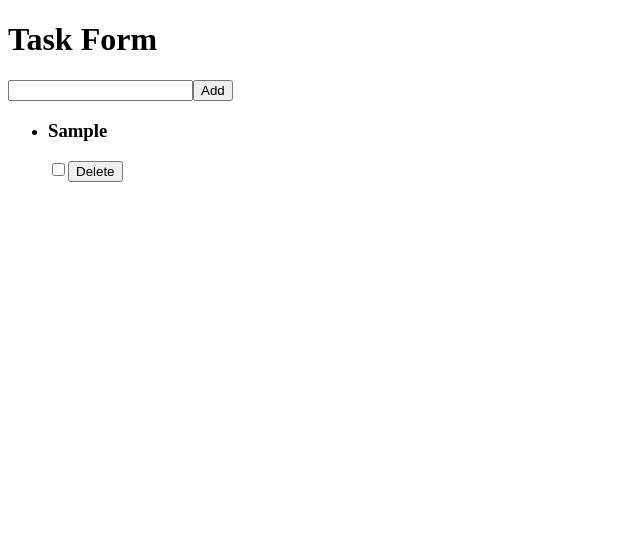
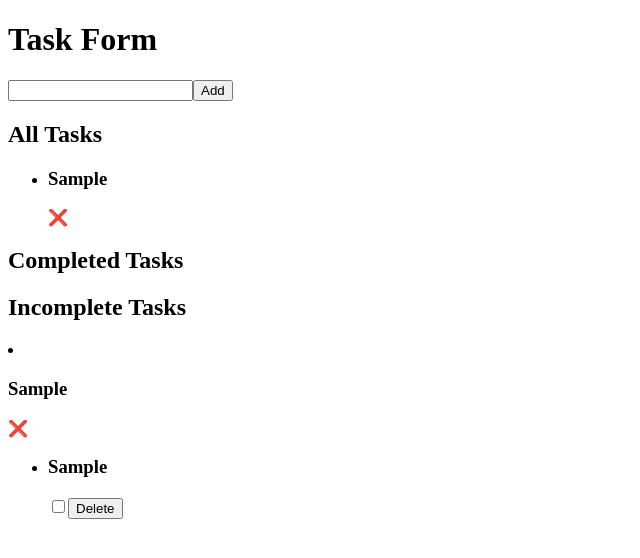
Before and after one commit to Saron-A/nexus_dynamic_task_manager, a React (Vite) app: page / in a window 1280 px wide. Both pictures are taken after typing "Sample" into the empty fields and a click on the button "Add". Shown: the top 558 px of the page, without its empty margins (0-640 px from the left). Built offline with nearby package versions, Linux system fonts and the light colour scheme.

Commit message:
Create filters for the tasks (all, completed, incomplete).

```diff
--- a/src/App.jsx
+++ b/src/App.jsx
@@ -1,6 +1,7 @@
 import { useState } from "react";
 import TaskForm from "./components/TaskForm";
 import TaskList from "./components/TaskList";
+import TaskFilter from "./components/TaskFilter";
 
 const App = () => {
   // make this an array of tasks
@@ -8,6 +9,7 @@ const App = () => {
   return (
     <>
       <TaskForm tasks={tasks} setTasks={setTasks} />
+      <TaskFilter tasks={tasks} setTasks={setTasks} />
       <TaskList tasks={tasks} setTasks={setTasks} />
     </>
   );
--- /dev/null
+++ b/src/components/TaskFilter.jsx
@@ -0,0 +1,55 @@
+import React from "react";
+
+const TaskFilter = ({ tasks, setTasks }) => {
+  return (
+    <>
+      {tasks.length !== 0 ? (
+        <>
+          {/* Have different filters - All task, Completed Tasks and Not completed tasks */}
+
+          <div className="allTasks">
+            <h2>All Tasks</h2>
+            <ul>
+              {tasks.map((allTask) => (
+                <li key={allTask.id}>
+                  <h3>{allTask.name}</h3>
+                  <p>{allTask.isCompleted ? "✅" : "❌"}</p>
+                </li>
+              ))}
+            </ul>
+          </div>
+
+          <div className="completedTasks">
+            <h2>Completed Tasks</h2>
+            <ul>
+              {tasks
+                .filter((cTask) => cTask.isCompleted)
+                .map((cTask) => (
+                  <li key={cTask.id}>
+                    <h3>{cTask.name}</h3>
+                    <p>✅</p>
+                  </li>
+                ))}
+            </ul>
+          </div>
+
+          <div className="inCompleteTasks">
+            <h2>Incomplete Tasks</h2>
+            {tasks
+              .filter((iTask) => !iTask.isCompleted)
+              .map((iTask) => (
+                <li key={iTask.id}>
+                  <h3>{iTask.name}</h3>
+                  <p>❌</p>
+                </li>
+              ))}
+          </div>
+        </>
+      ) : (
+        ""
+      )}
+    </>
+  );
+};
+
+export default TaskFilter;
--- a/src/components/TaskList.jsx
+++ b/src/components/TaskList.jsx
@@ -1,4 +1,4 @@
-import { useState } from "react";
+// import { useState } from "react";
 
 const TaskList = ({ tasks, setTasks }) => {
   //   const [checkTask, setCheckTask] = useState({
```
